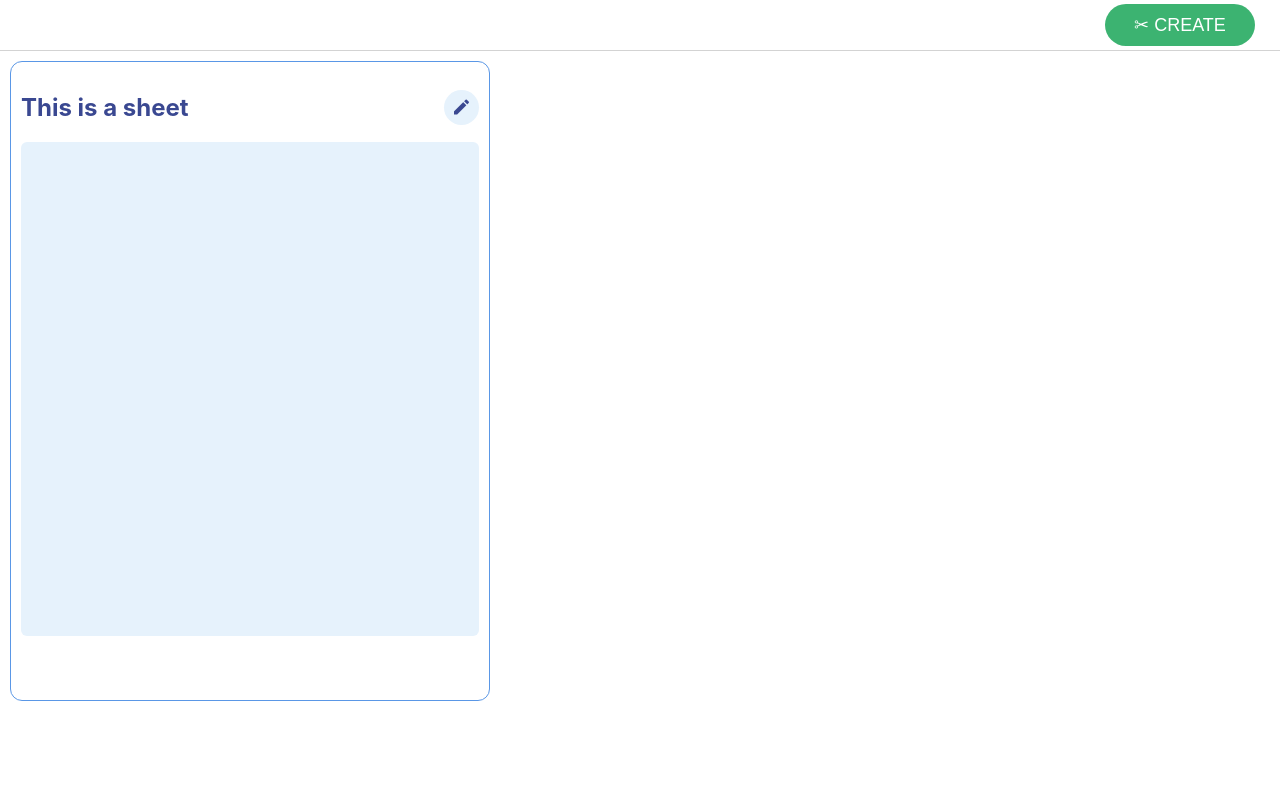
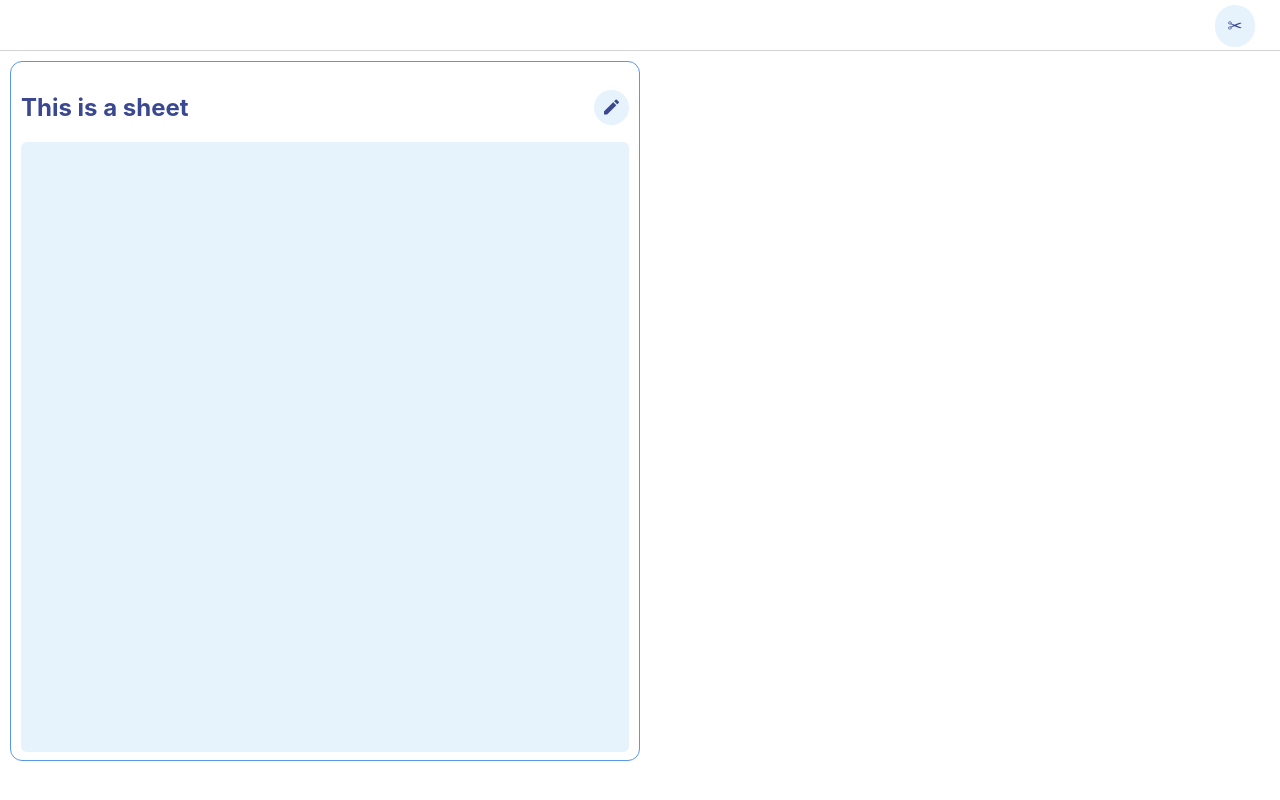
Before and after one commit to akalakkad/aside, a Vue app: page / in a window 1280 px wide. Built offline with nearby package versions, Linux system fonts and the light colour scheme.

Commit message:
visual changes, simplified save functions

```diff
--- a/src/components/Sheet.vue
+++ b/src/components/Sheet.vue
@@ -1,7 +1,7 @@
 <template>
   <div @keydown.meta="getSelection" class="sheet-container">
     <div class="sheettitle-box">
-      <h2 :contenteditable="true" class="sheet-title">{{ data.title }}</h2>
+      <h2 class="sheet-title">{{ data.title }}</h2>
       <EditButton @click.native="toggleEdit"></EditButton>
     </div>
 
@@ -34,21 +34,15 @@ export default {
     },
     toggleEdit() {
       if (this.edit) {
-
-
-        console.log("saving");
-        console.log(this.$store.state.asides);
-        this.$store.commit("saveSheet", { h: this.data.hash, b: this.$refs.sheet.innerHTML});
+        this.saveContents();
       }
 
       this.edit = !this.edit;
     },
     saveContents() {
-        if (this.edit) {
-            console.log("saving");
-            console.log(this.$store.state.asides);
-            this.$store.commit("saveSheet", { h: this.data.hash, b: this.$refs.sheet.innerHTML});
-        }
+        console.log("saving");
+        console.log(this.$store.state.asides);
+        this.$store.commit("saveSheet", { h: this.data.hash, b: this.$refs.sheet.innerHTML});
     },
     autoSave() {
         clearTimeout(this.throttle);
@@ -66,8 +60,8 @@ export default {
 <style>
 .sheet-container {
   display: inline-block;
-  width: 480px;
-  height: 640px;
+  width: 50%;
+  height: 100%;
   padding: 10px;
   border: solid #5a97e6 1px;
   border-radius: 12px;
@@ -101,17 +95,18 @@ export default {
   display: block;
   max-width: 100%;
   width: 100%;
-  height: 80%;
-  padding: 10px;
+  height: 90%;
+  padding: 0px;
   border: none;
   border-radius: 6px;
   background-color: #fff;
   resize: none;
   outline: none;
-  font-size: 16px;
+  font-size: 20px;
 }
 
 .editor-active {
     background-color: #e6f2fc;
+    padding: 10px;
 }
 </style>
--- a/src/components/buttons/AsideButton.vue
+++ b/src/components/buttons/AsideButton.vue
@@ -1,7 +1,7 @@
 <template>
   <div class="asidebutton-container">
       <button @click="newAside" class="asidebutton">
-          ✂︎ CREATE
+          ✂︎
       </button>
   </div>
 </template>
@@ -28,21 +28,21 @@ export default {
 
 <style>
     .asidebutton-container {
-        min-width: 150px;
+        min-width: 40px;
         width: auto;
-        height: auto;
+        height: 40px;
     }
 
     .asidebutton {
         width: 100%;
         height: auto;
         padding: 10px;
-        background-color: mediumseagreen;
+        background-color: #e6f2fc;
         border: none;
         border-radius: 100px;
         font-family: Arial, Helvetica, sans-serif;
         font-size: 18px;
-        color: white;
+        color: #3a4891;
         outline: none;
     }
 
--- a/src/views/Workspace.vue
+++ b/src/views/Workspace.vue
@@ -32,7 +32,7 @@ export default {
 <style>
     .workspace-container {
         width: 100%;
-        height: auto;
+        height: 90%;
 
     }
 </style>
```
